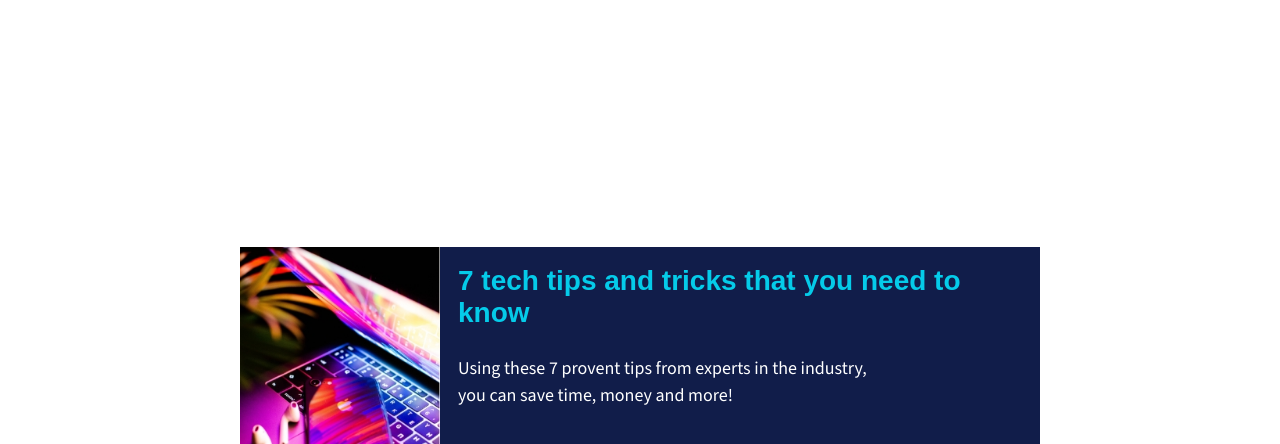
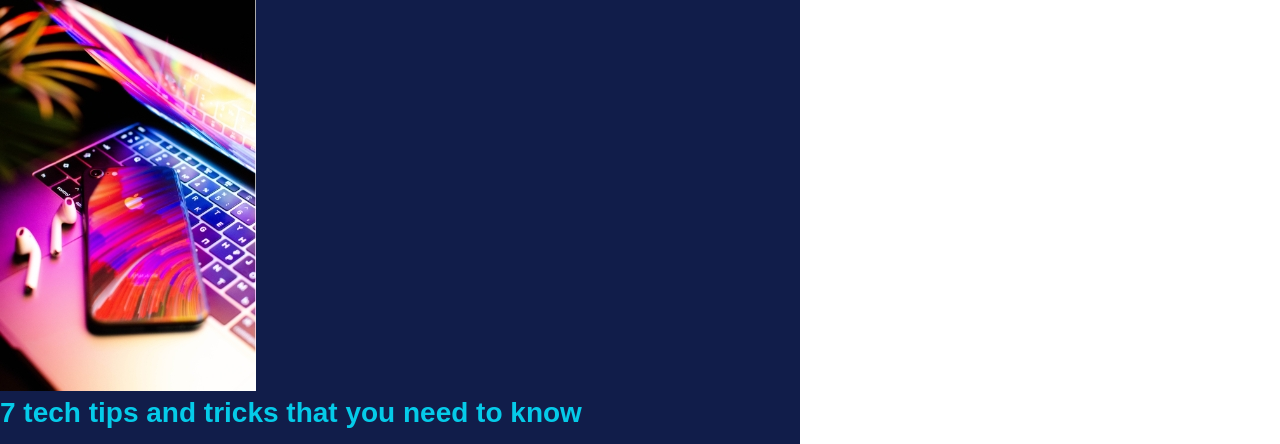
Before and after one commit to SAIDOU11/CardComponent, a plain HTML site: page index.html in a window 1280 px wide. Shown: the top 444 px of the page. Drawn offline with nearby package versions, Linux system fonts and the light colour scheme; a web font is replaced by a local one.

Commit message:
delete and rebuild for practice

```diff
--- a/style.css
+++ b/style.css
@@ -9,10 +9,6 @@ body {
   min-height: 100vh;
   font-family: 'Source Sans 3', sans-serif;
   color: #fff;
-  /*  */
-  display: flex;
-  justify-content: center;
-  align-items: center;
 }
 
 @media (min-width: 600px) {
@@ -65,32 +61,19 @@ Layout
 .container {
   background: #111d4a;
   max-width: 800px;
-  display: grid;
-  grid-template: 200px 1em auto auto 100px 1em / 1em auto auto 1em;
 }
 
 img {
-  object-fit: cover;
-  grid-column: 1 / -1;
-  width: 100%;
-  height: 100%;
 }
 
 .tips-title {
-  grid-row: 3;
-  grid-column: 2 / -2;
 }
 
 .tips-body {
   max-width: 440px;
-  grid-row: 4;
-  grid-column: 2 / -2;
 }
 
 .time-read {
-  grid-row: 5;
-  grid-column: 2;
-  align-self: end;
 }
 
 .btn {
@@ -104,34 +87,19 @@ img {
   font-size: 1.25rem;
   border: none;
   letter-spacing: 1px;
-  grid-row: 5;
-  grid-column: 3;
-  align-self: end;
-  justify-self: end;
 }
 
 @media (min-width: 600px) {
   .container {
-    grid-template: 1em auto auto 100px 1em / 200px 1em auto auto 1em;
   }
   img {
-    grid-column: 1 / 2;
-    grid-row: 1/ -1;
   }
   .tips-title {
-    grid-row: 2;
-    grid-column: 3 / -2;
   }
   .tips-body {
-    grid-row: 3;
-    grid-column: 3 / -2;
   }
   .time-read {
-    grid-row: 4;
-    grid-column: 3;
   }
   .btn {
-    grid-row: 4;
-    grid-column: 4;
   }
 }
```
